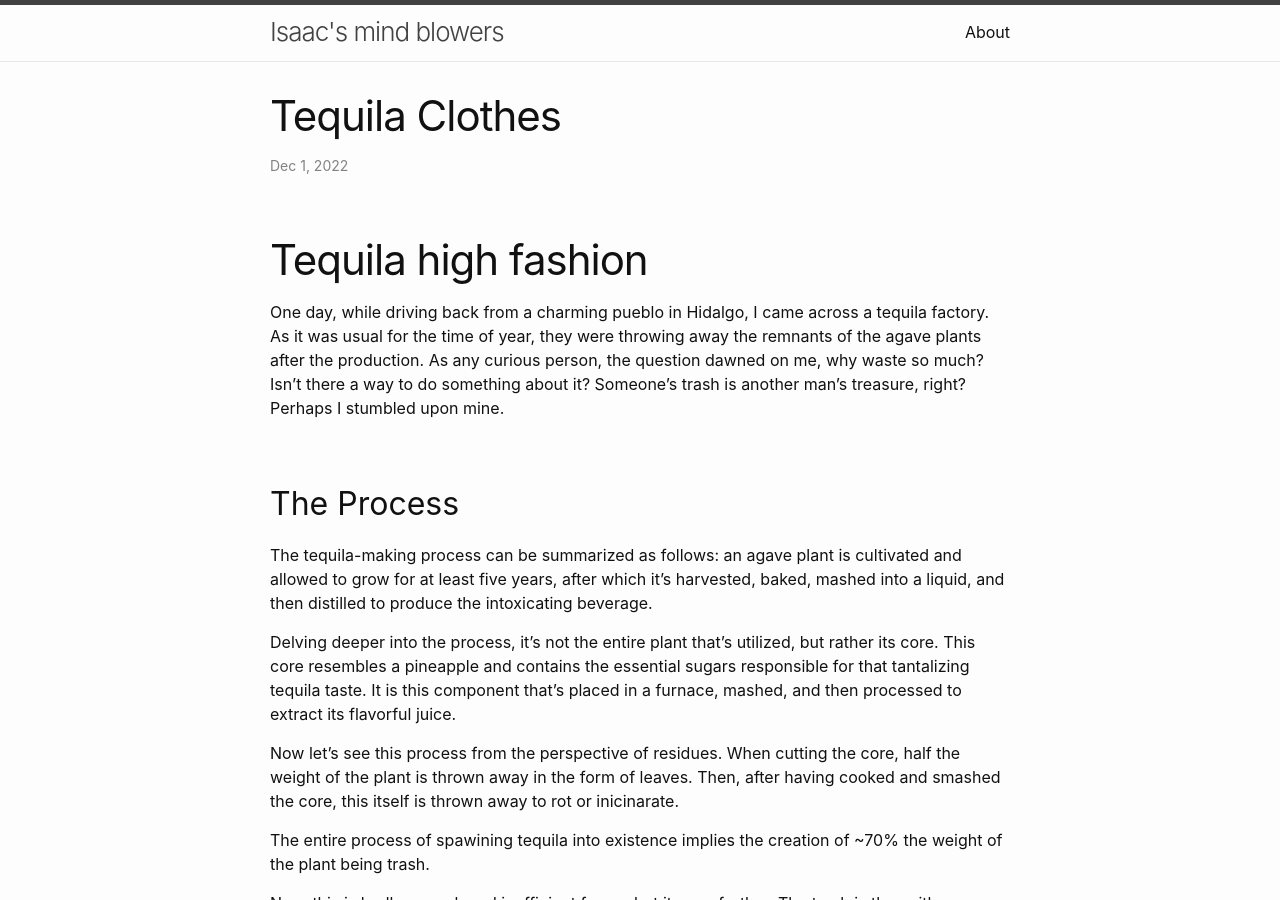
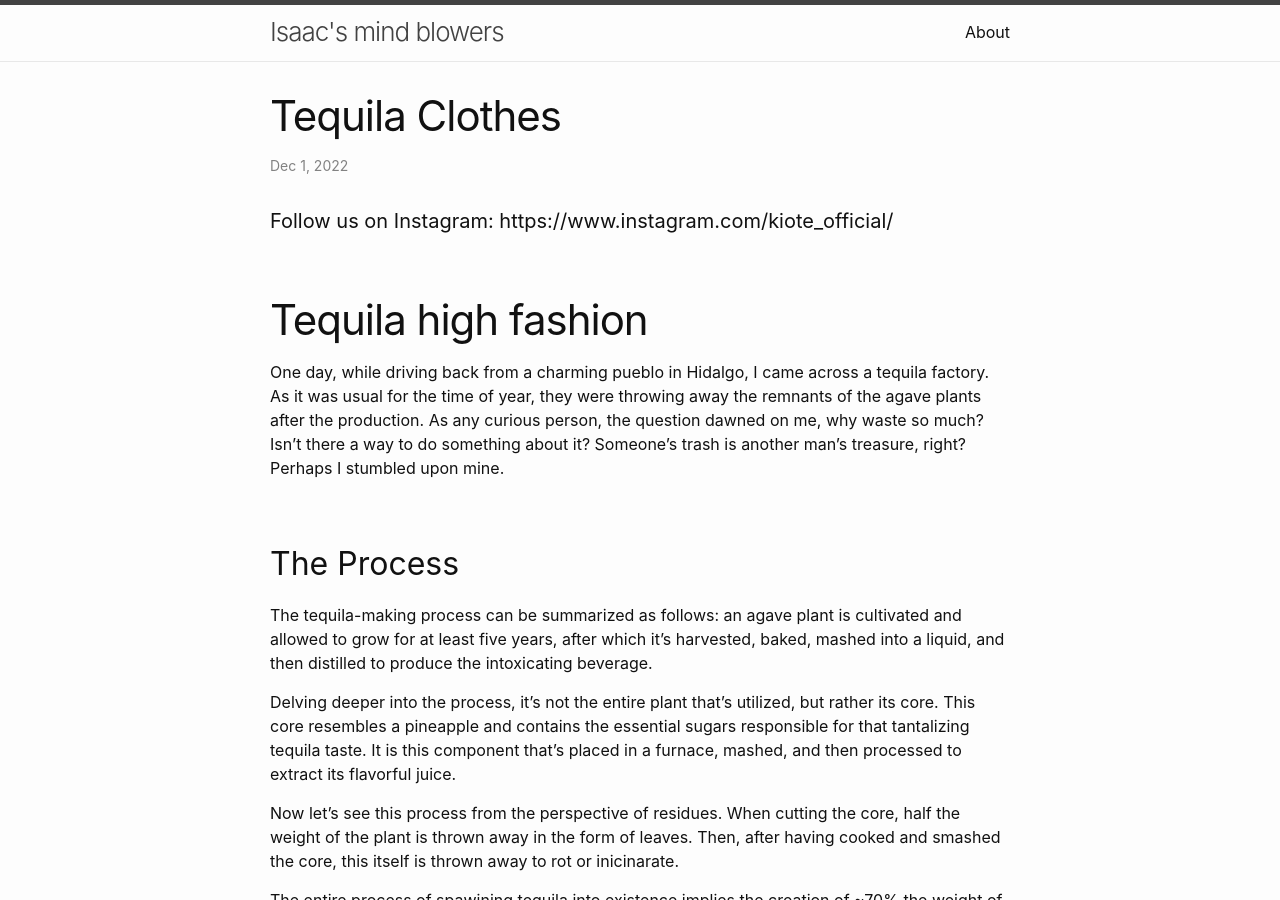
Before and after one commit to iDash3/idash3.github.io, a Jekyll site: the page built from _posts/2022-12-01-tequila-clothes.md, in a window 1280 px wide and 900 px high. Built offline with Jekyll 4.4.1, drawn with Linux system fonts in a browser that asks for light colours; our own code applies the rules of GitHub Pages for plain Markdown files.

Commit message:
Update 2022-12-01-tequila-clothes.md

```diff
--- a/_posts/2022-12-01-tequila-clothes.md
+++ b/_posts/2022-12-01-tequila-clothes.md
@@ -1,3 +1,5 @@
+#### Follow us on Instagram: https://www.instagram.com/kiote_official/
+
 # Tequila high fashion
 
 One day, while driving back from a charming pueblo in Hidalgo, I came across a tequila  factory. As it was usual for the time of year, they were throwing away the remnants of the agave plants after the production. As any curious person, the question dawned on me, why waste so much? Isn't there a way to do something about it? Someone's trash is another man's treasure, right? Perhaps I stumbled upon mine.
```
